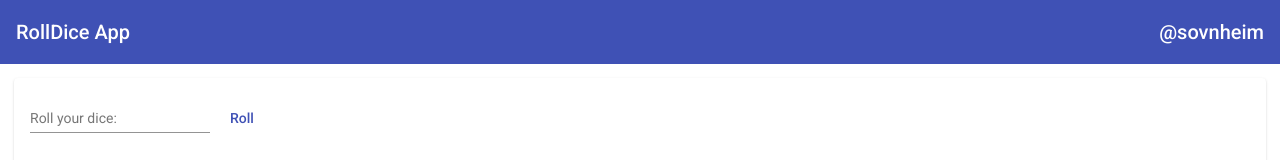
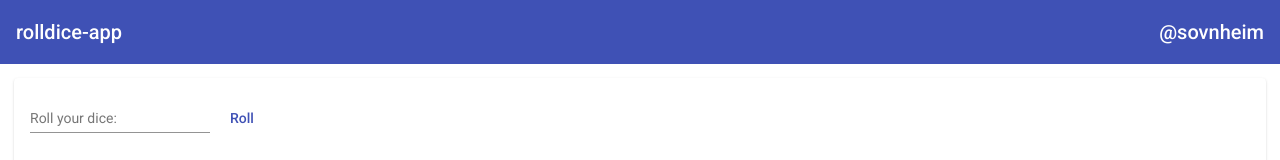
Before and after one commit to sovnheim/rolldice-app, an Angular app: page / in a window 1280 px wide. Shown: the top 160 px of the page. Built offline with nearby package versions, Linux system fonts and the light colour scheme.

Commit message:
updated component

```diff
--- a/src/app/app.component.ts
+++ b/src/app/app.component.ts
@@ -6,7 +6,7 @@ import { Component } from '@angular/core';
   styleUrls: ['./app.component.css']
 })
 export class AppComponent {
-  title = 'RollDice App';
+  title = 'rolldice-app';
 
   constructor() {
 }
```
